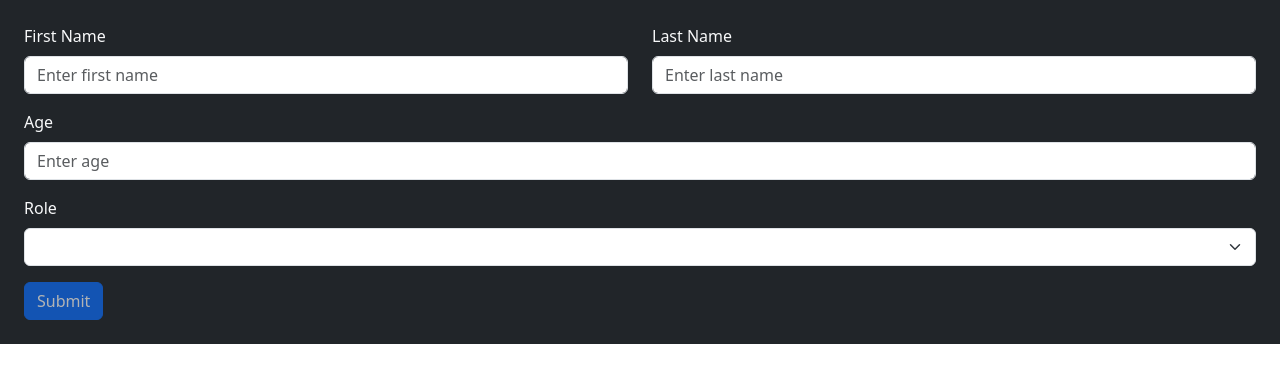
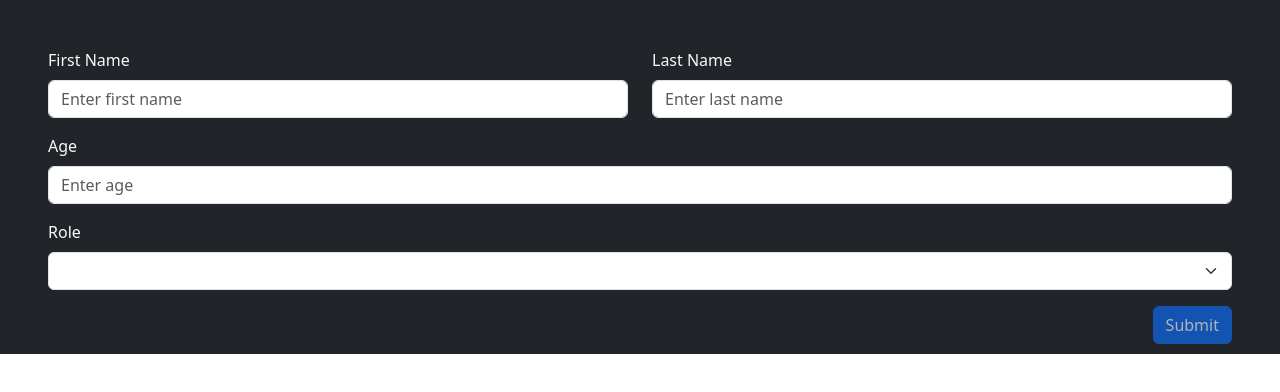
Before and after one commit to mikorecare/mean-stack-coursera-project-front-end, an Angular app in the folder employee-management/: page / in a window 1280 px wide. Shown: the top 392 px of the page. Built offline with nearby package versions, Linux system fonts and the light colour scheme.

Commit message:
FIX: float-end for submit button

```diff
--- a/employee-management/src/app/components/add-employee/add-employee.component.html
+++ b/employee-management/src/app/components/add-employee/add-employee.component.html
@@ -1,4 +1,4 @@
-<div class="bg-dark p-4">
+<div class="bg-dark p-5">
     <form #form="ngForm" (ngSubmit)="onSubmit()" novalidate>
       <div class="mb-3 row">
         <div class="col">
@@ -59,6 +59,8 @@
           <option value="senior">Senior Developer</option>
         </select>
       </div>
-      <button type="submit" class="btn btn-primary" [disabled]="!form.valid">Submit</button>
+      <div class="mb-3">
+        <button type="submit" class="btn btn-primary float-end" [disabled]="!form.valid">Submit</button>
+      </div>
     </form>
   </div>
```
